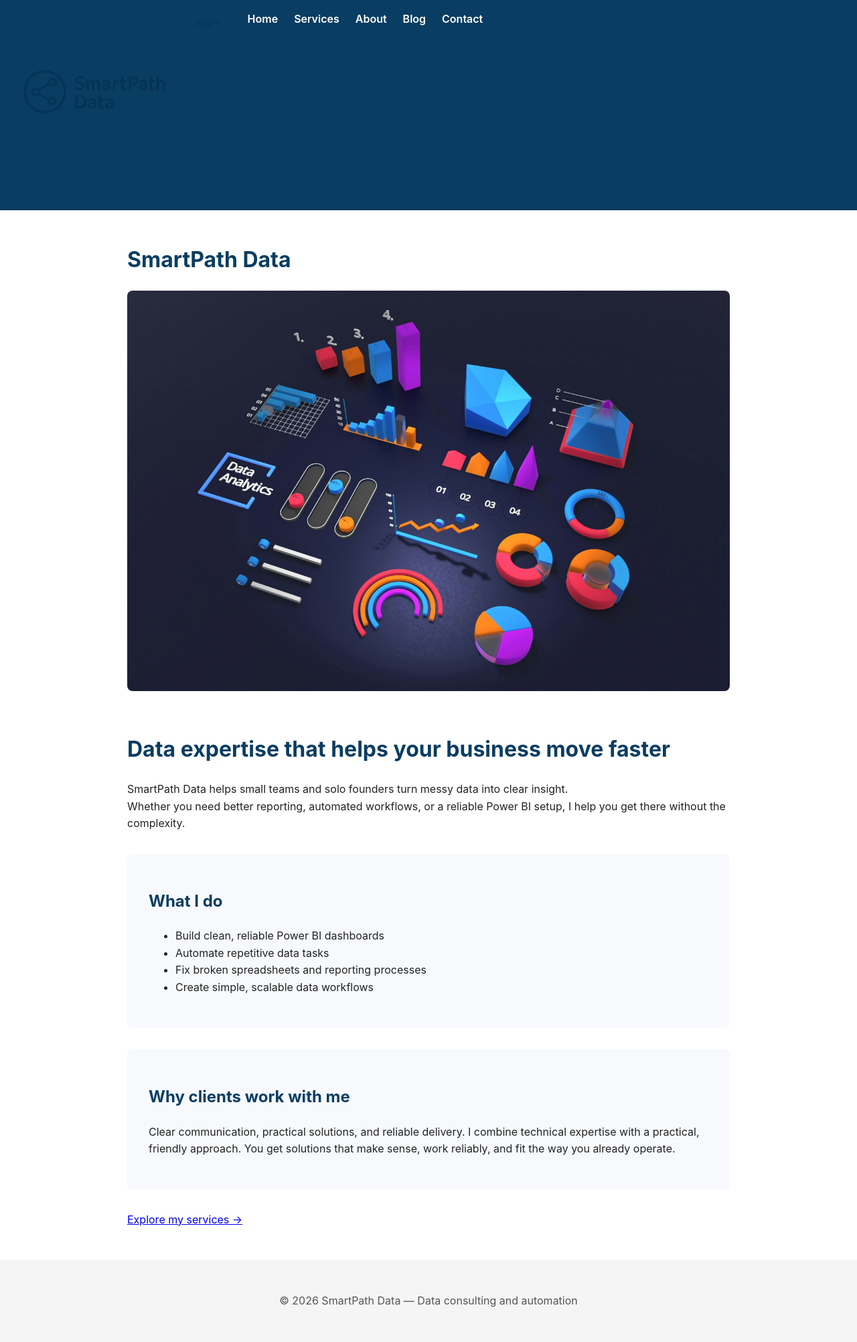
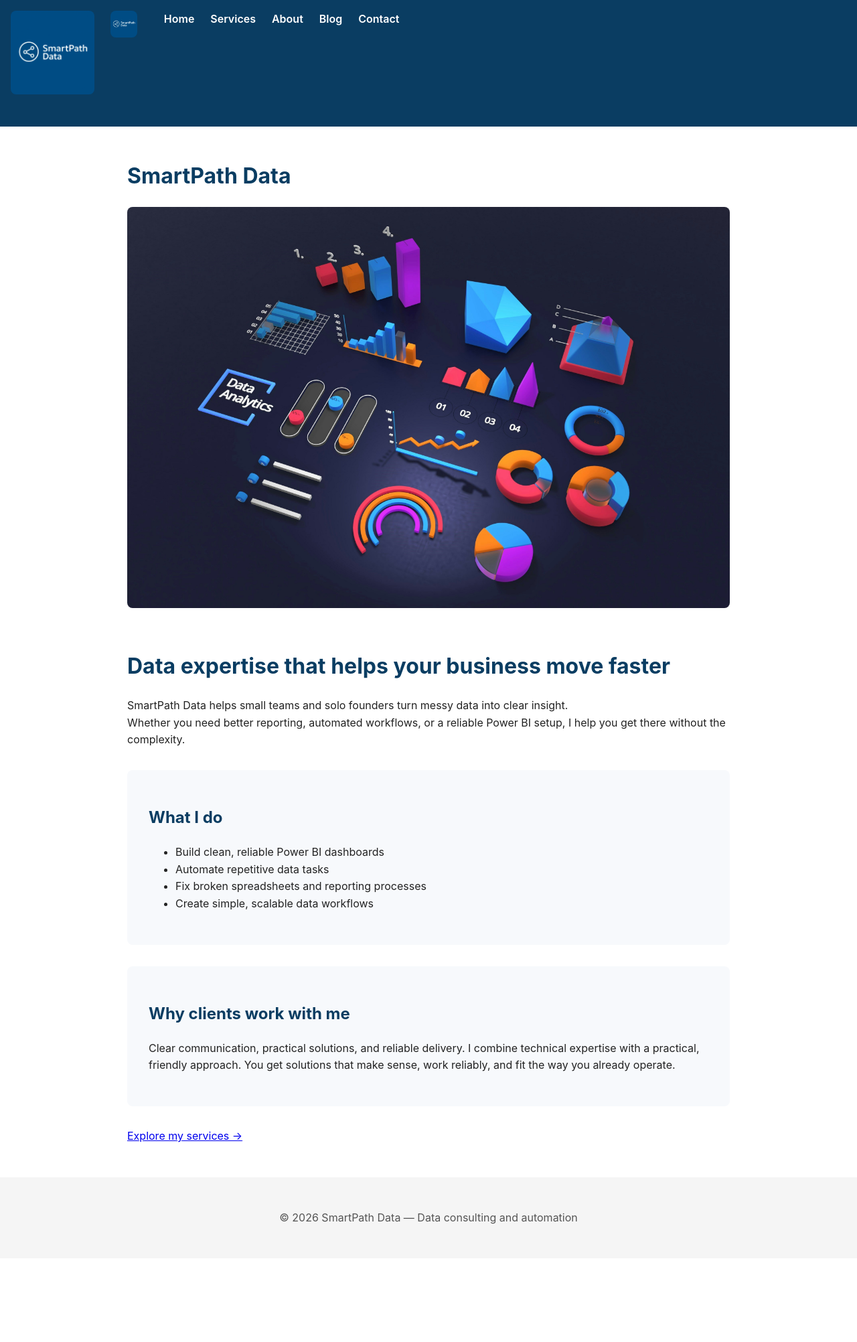
Before and after one commit to smartpathdata/smartpathdata.github.io, a Jekyll site: the page built from index.md, in a window 1280 px wide. Shown: the whole page at 67% size. Built offline with Jekyll 4.4.1, drawn with Linux system fonts in a browser that asks for light colours; after the commit the page ends 1879 px from its top, so only the background shows below that.

Commit message:
Update default.html

```diff
--- a/_layouts/default.html
+++ b/_layouts/default.html
@@ -10,8 +10,8 @@
 
 <header>
   <nav>
-  <img src="/assets/images/cplogo2.png" alt="SmartPath Data" style="width:20%; border-radius:8px; margin-bottom:2rem;">
-  <img src="/assets/images/cplogo2.png" alt="SmartPath Data" style="height:40px; margin-right:1rem;">
+  <img src="/assets/images/cplogo1_rev.png" alt="SmartPath Data" style="width:10%; border-radius:8px; margin-bottom:2rem;">
+  <img src="/assets/images/cplogo1_rev.png" alt="SmartPath Data" style="height:40px; margin-right:1rem;">
   <a href="/">Home</a>
   <a href="/services">Services</a>
   <a href="/about">About</a>
```
